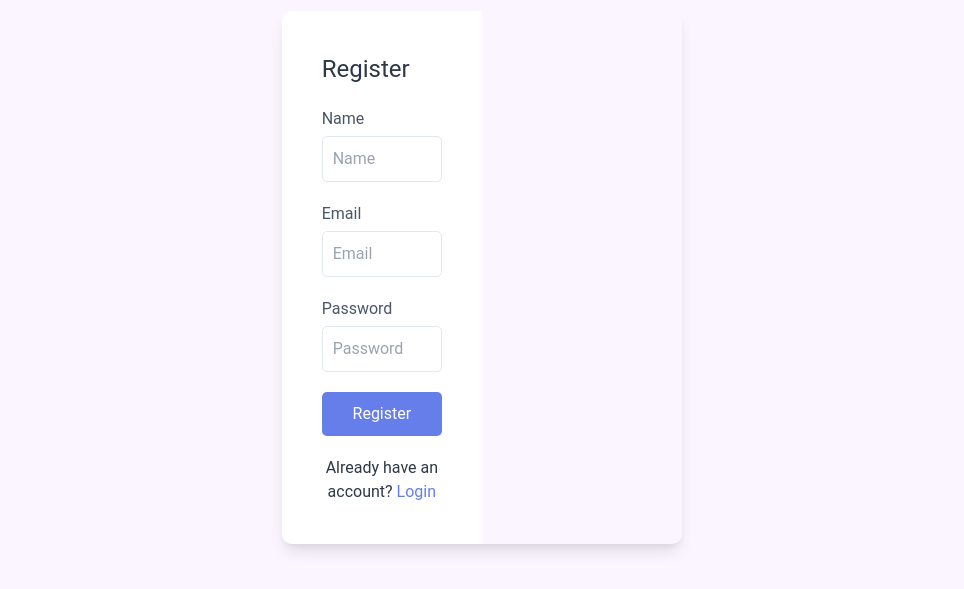
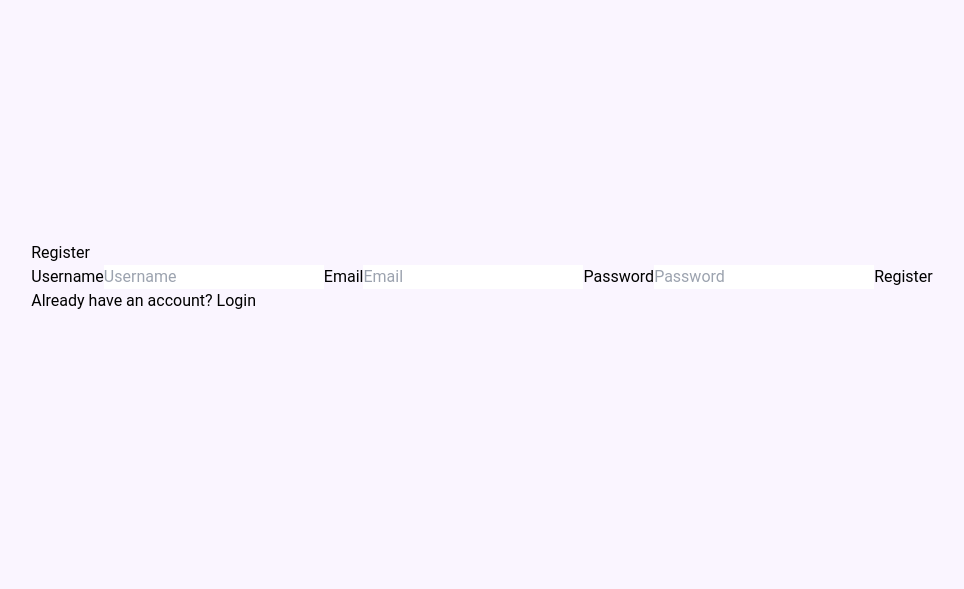
Before and after one commit to youssefalaa10/InstaPost, a React (Vite) app: page /register in a window 1280 px wide. Shown: the part 123-712 px from the top of the page, without its empty margins (158-1122 px from the left). Built offline with nearby package versions, Linux system fonts and the light colour scheme.

Commit message:
setup supabase Auth

```diff
--- a/package.json
+++ b/package.json
@@ -10,6 +10,7 @@
     "preview": "vite preview"
   },
   "dependencies": {
+    "@supabase/supabase-js": "^2.44.3",
     "axios": "^1.7.2",
     "react": "^18.3.1",
     "react-dom": "^18.3.1",
--- a/src/components/Navbar.jsx
+++ b/src/components/Navbar.jsx
@@ -1,32 +1,57 @@
-import React from "react";
-import { Link, NavLink } from "react-router-dom";
+import { SupabaseAuthClient } from "@supabase/supabase-js/dist/module/lib/SupabaseAuthClient";
+import { useEffect, useState } from "react";
+import { NavLink } from "react-router-dom";
+
 
 function Navbar() {
+  const [isLoggedIn, setIsLoggedIn] = useState(false);
+
+  useEffect(() => {
+    const checkUser = async () => {
+      const {
+        data: { session },
+      } = await SupabaseAuthClient.auth.getSession();
+      if (session) {
+        setIsLoggedIn(true);
+      }
+    };
+
+    checkUser();
+  }, []);
+
+  const handleSignOut = async () => {
+    const { error } = await supabase.auth.signOut();
+    if (error) {
+      console.error("Error signing out:", error.message);
+      return;
+    }
+    setIsLoggedIn(false);
+  };
+
   return (
     <nav className="bg-blue-500 p-4 shadow-md mb-4">
-      <div className=" flex justify-between items-center ">
+      <div className="flex justify-between items-center">
         {/* Logo */}
         <div className="flex items-center">
-           <svg
+          <svg
             xmlns="http://www.w3.org/2000/svg"
             fill="none"
             viewBox="0 0 24 24"
-            stroke-width="1.5"
+            strokeWidth="1.5"
             stroke="white"
-            class="size-6"
+            className="size-6"
           >
             <path
-              stroke-linecap="round"
-              stroke-linejoin="round"
+              strokeLinecap="round"
+              strokeLinejoin="round"
               d="M6.827 6.175A2.31 2.31 0 0 1 5.186 7.23c-.38.054-.757.112-1.134.175C2.999 7.58 2.25 8.507 2.25 9.574V18a2.25 2.25 0 0 0 2.25 2.25h15A2.25 2.25 0 0 0 21.75 18V9.574c0-1.067-.75-1.994-1.802-2.169a47.865 47.865 0 0 0-1.134-.175 2.31 2.31 0 0 1-1.64-1.055l-.822-1.316a2.192 2.192 0 0 0-1.736-1.039 48.774 48.774 0 0 0-5.232 0 2.192 2.192 0 0 0-1.736 1.039l-.821 1.316Z"
             />
             <path
-              stroke-linecap="round"
-              stroke-linejoin="round"
+              strokeLinecap="round"
+              strokeLinejoin="round"
               d="M16.5 12.75a4.5 4.5 0 1 1-9 0 4.5 4.5 0 0 1 9 0ZM18.75 10.5h.008v.008h-.008V10.5Z"
             />
           </svg>
-
           <span className="ml-2 text-white text-lg font-semibold">
             InstaPost
           </span>
@@ -35,14 +60,26 @@ function Navbar() {
         {/* Navigation Buttons */}
         <div className="space-x-4 flex">
           <NavLink
-            href="#"
+            to="/profile"
             className="text-white border border-white px-4 py-2 rounded transition duration-300 hover:bg-white hover:text-blue-500 focus:outline-none"
           >
             Profile
           </NavLink>
-          <button className="text-white border border-white px-4 py-2 rounded transition duration-300 hover:bg-white hover:text-blue-500 focus:outline-none">
-            Login
-          </button>
+          {isLoggedIn ? (
+            <button
+              onClick={handleSignOut}
+              className="text-white border border-white px-4 py-2 rounded transition duration-300 hover:bg-white hover:text-blue-500 focus:outline-none"
+            >
+              Signout
+            </button>
+          ) : (
+            <NavLink
+              to="/login"
+              className="text-white border border-white px-4 py-2 rounded transition duration-300 hover:bg-white hover:text-blue-500 focus:outline-none"
+            >
+              Login
+            </NavLink>
+          )}
         </div>
       </div>
     </nav>
--- a/src/pages/Register.jsx
+++ b/src/pages/Register.jsx
@@ -1,28 +1,85 @@
+import { useState } from "react";
+import { useNavigate } from "react-router-dom";
 import "../styles/login.css";
-function RegisterPage() {
+import { supabase } from "../api/client";
+
+function RegisterPage({ onLoginClick }) {
+  const navigate = useNavigate();
+  const [form, setForm] = useState({
+    username: "",
+    email: "",
+    password: "",
+  });
+
+  const handleChange = (event) => {
+    setForm({
+      ...form,
+      [event.target.name]: event.target.value,
+    });
+  };
+
+  async function handleSubmit(e) {
+    e.preventDefault();
+
+    try {
+      const { data, error } = await supabase.auth.signUp({
+        email: form.email,
+        password: form.password,
+        options: {
+          data: {
+            username: form.username,
+          },
+        },
+      });
+      console.log(data);
+      if (error) throw error;
+      navigate("/");
+      alert("Check your email for verification link");
+    } catch (error) {
+      alert(error);
+    }
+  }
+
   return (
-    <div className="container">
-      <div className="login-container">
-        <div className="login-form">
-          <form>
+    <div className="register-form">
+      <form onSubmit={handleSubmit}>
         <h2>Register</h2>
-            <label htmlFor="name">Name</label>
-            <input type="text" id="name" placeholder="Name" />
+        <label htmlFor="username">Username</label>
+        <input
+          type="text"
+          id="username"
+          placeholder="Username"
+          name="username"
+          value={form.username}
+          onChange={handleChange}
+        />
         <label htmlFor="email">Email</label>
-            <input type="email" id="email" placeholder="Email" />
+        <input
+          type="email"
+          id="email"
+          placeholder="Email"
+          name="email"
+          value={form.email}
+          onChange={handleChange}
+        />
         <label htmlFor="password">Password</label>
-            <input type="password" id="password" placeholder="Password" />
+        <input
+          type="password"
+          id="password"
+          placeholder="Password"
+          name="password"
+          value={form.password}
+          onChange={handleChange}
+        />
         <button type="submit">Register</button>
         <p>
           Already have an account?{" "}
-              <a href="#" onClick={() => setIsLogin(true)}>
+          <a href="#" onClick={onLoginClick}>
             Login
           </a>
         </p>
       </form>
     </div>
-      </div>
-    </div>
   );
 }
 
--- a/src/pages/login.jsx
+++ b/src/pages/login.jsx
@@ -1,64 +1,90 @@
-import { Link , useNavigate } from "react-router-dom";
+// LoginPage.jsx
+import { useState } from "react";
+import { useNavigate } from "react-router-dom";
 import "../styles/login.css";
-import { useState } from "react";
-import axiosInstance from "../api";
 
+import { SupabaseAuthClient } from "@supabase/supabase-js/dist/module/lib/SupabaseAuthClient";
+import RegisterPage from "./Register";
 
 function LoginPage() {
   const navigate = useNavigate();
-
+  const [isLogin, setIsLogin] = useState(true);
   const [form, setForm] = useState({
-  // super slam :)
-  username: "support@zainseeds.com",
-  password: "zain#123456789#",
+    email: "",
+    password: "",
   });
 
-const handleChange =(event) => {
+  const handleChange = (event) => {
     setForm({
       ...form,
       [event.target.name]: event.target.value,
     });
+  };
+
+  const handleSubmit = async (event) => {
+    event.preventDefault();
+    const { data, error } = await SupabaseAuthClient.auth.signInWithPassword({
+      email: form.email,
+      password: form.password,
+    });
+
+    if (error) {
+      console.error("Error signing in:", error.message);
+      return;
     }
 
-const handleSubmit = (event) => {
-  event.preventDefault();
-  const login = async () => {
-    const {data} = await axiosInstance.post("auth/login", form);
-    localStorage.setItem("token", data.data.token);
+    localStorage.setItem("token", data.session.access_token);
     navigate("/");
-  }
-  login();
   };
-
 
   return (
     <div className="container">
       <div className="login-container">
         <div className="login-form">
+          {isLogin ? (
             <form onSubmit={handleSubmit}>
               <h2>Login</h2>
               <label htmlFor="email">Email</label>
-            <input type="text" id="email" placeholder="Email" name="username" value={form.username} onChange={handleChange}/>
+              <input
+                type="text"
+                id="email"
+                placeholder="Email"
+                name="email"
+                value={form.email}
+                onChange={handleChange}
+              />
               <label htmlFor="password">Password</label>
-            <input type="password" id="password" name="password" placeholder="Password" value={form.password} onChange={handleChange}/>
-            <div className="options ">
+              <input
+                type="password"
+                id="password"
+                name="password"
+                placeholder="Password"
+                value={form.password}
+                onChange={handleChange}
+              />
+              <div className="options">
                 <div className="flex flex-start items-center gap-2">
                   <input type="checkbox" className="mt-3" />
                   <label
-                  htmlFor="remember "
+                    htmlFor="remember"
                     className="remember text-nowrap text-sm text-gray-500"
                   >
                     Remember me
                   </label>
                 </div>
-
                 <a href="#">Forgot Password?</a>
               </div>
               <button type="submit">Login</button>
               <p>
-              Don t have an account yet? <Link href="#">Sign up</Link>
+                Don’t have an account yet?{" "}
+                <a href="#" onClick={() => setIsLogin(false)}>
+                  Sign up
+                </a>
               </p>
             </form>
+          ) : (
+            <RegisterPage onLoginClick={() => setIsLogin(true)} />
+          )}
         </div>
         <div className="login-welcome">
           <h2>Welcome Back!</h2>
@@ -73,73 +99,65 @@ const handleSubmit = (event) => {
 
 export default LoginPage;
 
-/*
+// function LoginPage() {
+//   const navigate = useNavigate();
+//   const [isLogin, setIsLogin] = useState(true);
+//   const [form, setForm] = useState({
+//     username: '',
+//     password: '',
+//   });
 
-import '../styles/login.css';
+//   const handleChange = (event) => {
+//     setForm({
+//       ...form,
+//       [event.target.name]: event.target.value,
+//     });
+//   };
 
-function LoginPage() {
+//   const handleSubmit = (event) => {
+//     event.preventDefault();
+//     const login = async () => {
+//       const { data } = await axiosInstance.post('auth/login', form);
+//       localStorage.setItem('token', data.data.token);
+//       navigate('/');
+//     };
+//     login();
+//   };
 
-     return (
-        <div className="container">
-            <div className="login-container">
-                <div className="login-form">
-                    <div className="tabs">
-                        <div
-                            className={`tab ${isLogin ? 'active' : ''}`}
-                            onClick={() => setIsLogin(true)}
-                        >
-                            Login
-                        </div>
-                        <div
-                            className={`tab ${!isLogin ? 'active' : ''}`}
-                            onClick={() => setIsLogin(false)}
-                        >
-                            Register
-                        </div>
-                    </div>
-                    {isLogin ? (
-                        <form>
-                            <h2>Login</h2>
-                            <label htmlFor="username">Email</label>
-                            <input type="text" id="username" placeholder="Email" />
-                            <label htmlFor="password">Password</label>
-                            <input type="password" id="password" placeholder="Password" />
-                            <div className="options">
-                                <label>
-                                    <input type="checkbox" /> Remember me
-                                </label>
-                                <a href="#">Forgot Password?</a>
-                            </div>
-                            <button type="submit">Login</button>
-                            <p>Don t have an account yet? <a href="#" onClick={() => setIsLogin(false)}>Sign up</a></p>
-                        </form>
-                    ) : (
-                        <form>
-                            <h2>Register</h2>
-                            <label htmlFor="name">Name</label>
-                            <input type="text" id="name" placeholder="Name" />
-                            <label htmlFor="email">Email</label>
-                            <input type="email" id="email" placeholder="Email" />
-                            <label htmlFor="password">Password</label>
-                            <input type="password" id="password" placeholder="Password" />
-                            <button type="submit">Register</button>
-                            <p>Already have an account? <a href="#" onClick={() => setIsLogin(true)}>Login</a></p>
-                        </form>
-                    )}
-                </div>
-                <div className="login-welcome">
-                    <h2>Welcome Back!</h2>
-                    <p>To keep connected with us, please login with your personal info.</p>
-                </div>
-            </div>
-        </div>
-    );
-}
+//   return (
+//     <div className="container">
+//       <div className="login-container">
+//         <div className="login-form">
+//           {isLogin ? (
+//             <form onSubmit={handleSubmit}>
+//               <h2>Login</h2>
+//               <label htmlFor="email">Email</label>
+//               <input type="text" id="email" placeholder="Email" name="username" value={form.username} onChange={handleChange} />
+//               <label htmlFor="password">Password</label>
+//               <input type="password" id="password" name="password" placeholder="Password" value={form.password} onChange={handleChange} />
+//               <div className="options">
+//                 <div className="flex flex-start items-center gap-2">
+//                   <input type="checkbox" className="mt-3" />
+//                   <label htmlFor="remember" className="remember text-nowrap text-sm text-gray-500">Remember me</label>
+//                 </div>
+//                 <a href="#">Forgot Password?</a>
+//               </div>
+//               <button type="submit">Login</button>
+//               <p>
+//                 Don’t have an account yet? <a href="#" onClick={() => setIsLogin(false)}>Sign up</a>
+//               </p>
+//             </form>
+//           ) : (
+//             <RegisterPage onLoginClick={() => setIsLogin(true)} />
+//           )}
+//         </div>
+//         <div className="login-welcome">
+//           <h2>Welcome Back!</h2>
+//           <p>To keep connected with us, please login with your personal info.</p>
+//         </div>
+//       </div>
+//     </div>
+//   );
+// }
 
-
-export default LoginPage;
-
-
-
-
-*/
+// export default LoginPage;
```
Also changed, not shown: src/styles/login.css (+5 -2 lines), 2 other files (tests, documents, lock files or other folders). Lines whose indentation alone changed are shown as unchanged.
